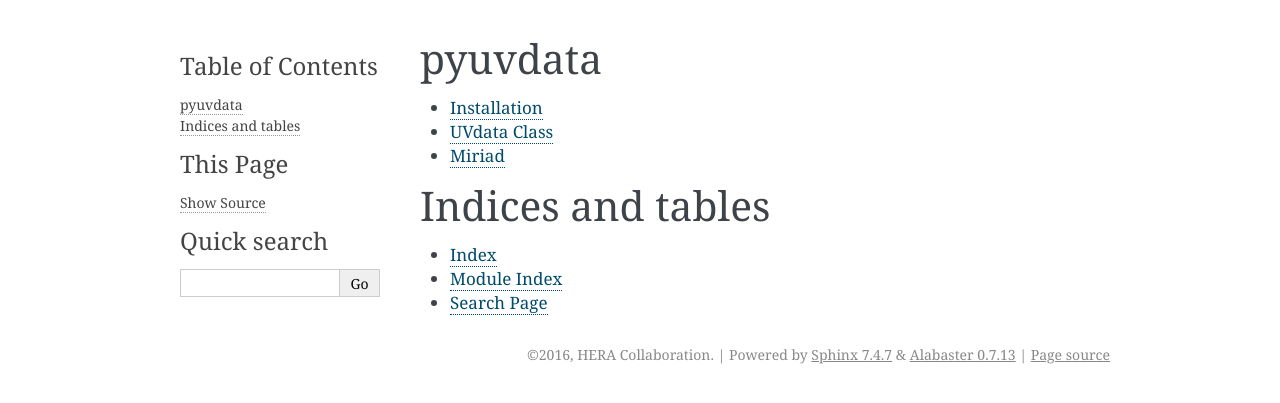
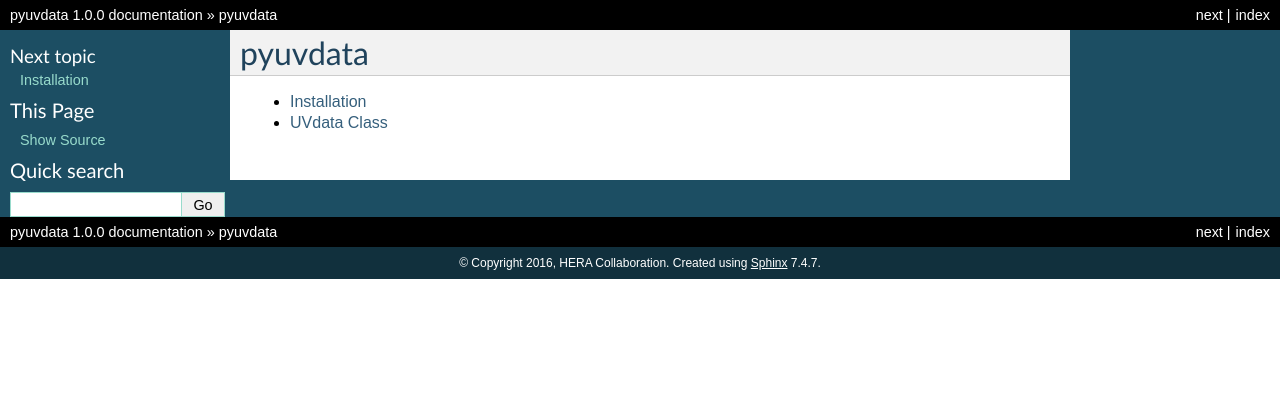
Before and after one commit to RadioAstronomySoftwareGroup/pyuvdata, a Sphinx documentation site: the page built from docs/index.rst, in a window 1280 px wide. Shown: the top 403 px of the page. Built offline with Sphinx 7.4.7, drawn with Linux system fonts in a browser that asks for light colours; formulas are drawn with MathJax 3; pages that are not in the unit, such as notebooks, are missing from menus.

```diff
--- a/docs/conf.py
+++ b/docs/conf.py
@@ -36,6 +36,7 @@ extensions = [
     'sphinx.ext.imgmath',
     'sphinx.ext.viewcode',
     'sphinx.ext.githubpages',
+    'sphinxcontrib.fulltoc',
 ]
 
 # Add any paths that contain templates here, relative to this directory.
@@ -116,7 +117,13 @@ todo_include_todos = True
 
 # The theme to use for HTML and HTML Help pages.  See the documentation for
 # a list of builtin themes.
-html_theme = 'alabaster'
+#html_theme = 'alabaster'
+html_theme = "classic"
+html_theme_options = {
+    "rightsidebar": "false",
+    "relbarbgcolor": "black"
+}
+
 
 # Theme options are theme-specific and customize the look and feel of a theme
 # further.  For a list of options available for each theme, see the
--- a/docs/index.rst
+++ b/docs/index.rst
@@ -12,13 +12,3 @@ pyuvdata
    tutorial
    parameters
    uvdata
-   miriad
-
-
-
-Indices and tables
-==================
-
-* :ref:`genindex`
-* :ref:`modindex`
-* :ref:`search`
--- a/docs/miriad.rst
+++ /dev/null
@@ -1,5 +0,0 @@
-Miriad
-=============
-
-
-.. autofunction:: uvdata.uv.UVData.read_miriad()
```
Also changed, not shown: docs/uvdata.rst (+16 -1 lines).
